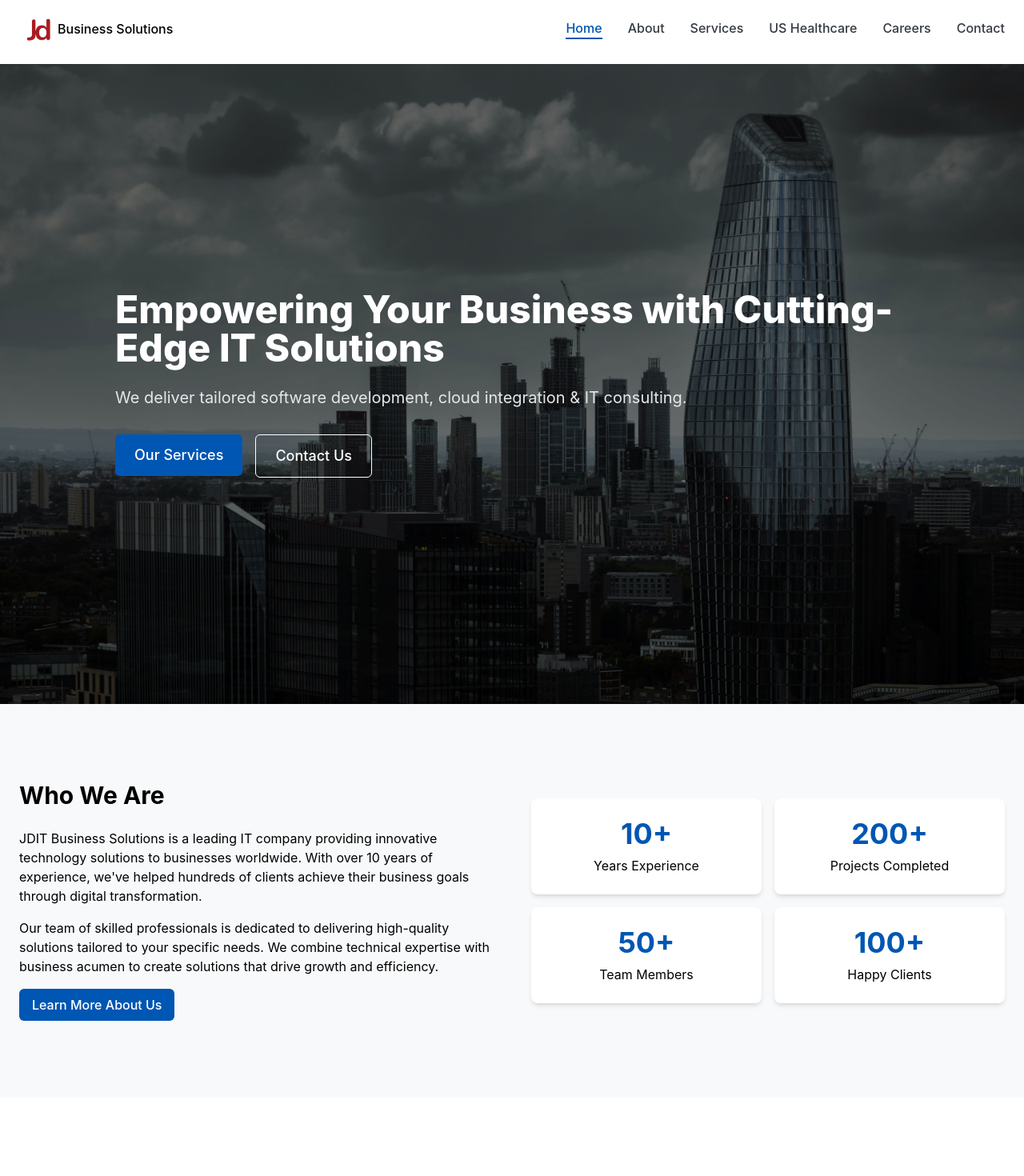
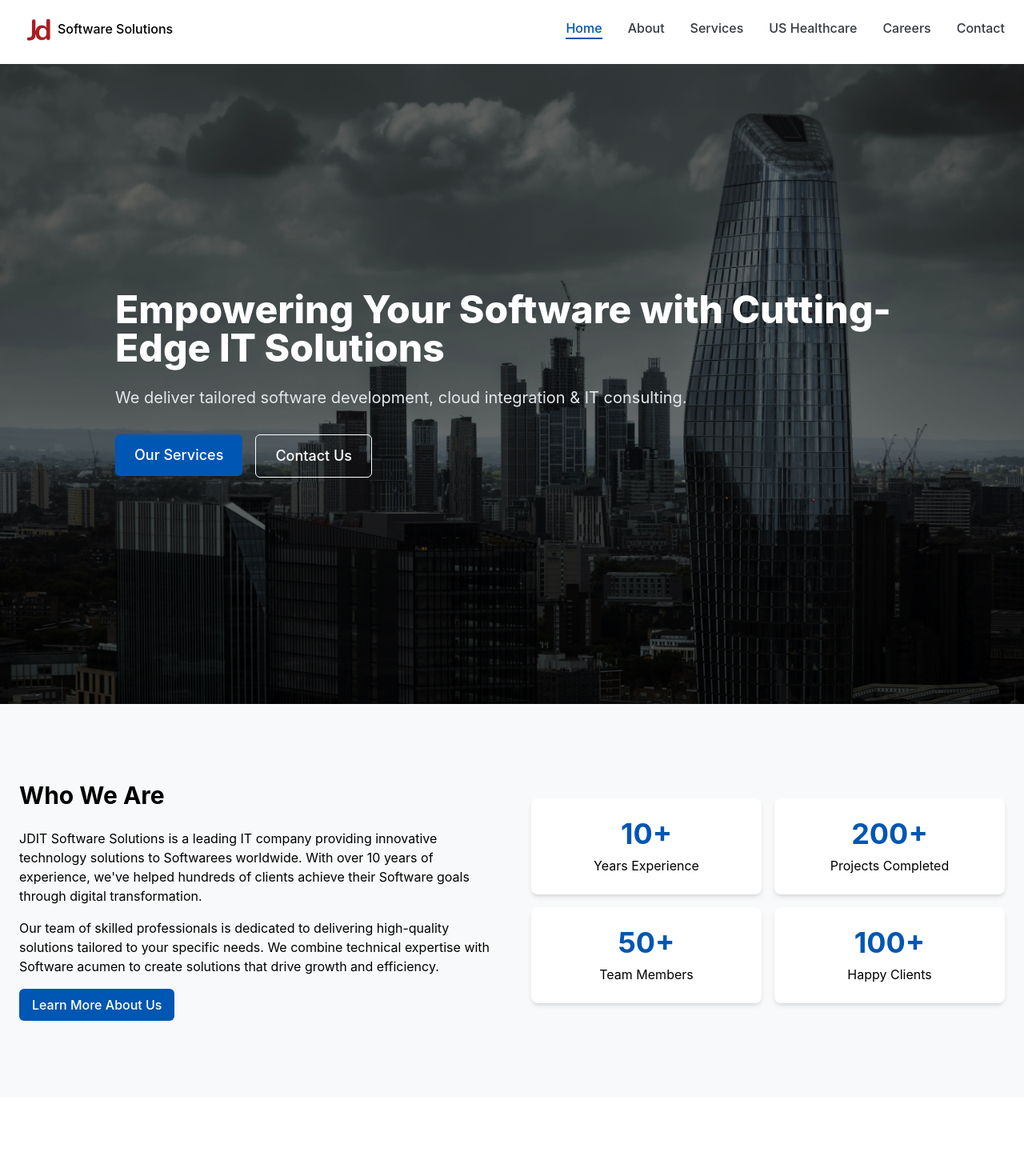
Before and after one commit to Ankitsinha2506/JDIT-Business-Solution-Pvt.-Ltd., a React (Vite) app: page / in a window 1280 px wide. Shown: the top 1470 px of the page at 80% size. Built offline with nearby package versions, Linux system fonts and the light colour scheme.

Commit message:
change business to software

```diff
--- a/index.html
+++ b/index.html
@@ -4,7 +4,7 @@
     <meta charset="UTF-8" />
     <link rel="icon" type="image/png" href="/favicon.png" />
     <meta name="viewport" content="width=device-width, initial-scale=1.0" />
-    <title>JDIT Business Solution Pvt. Ltd.</title>
+    <title>JDIT Software Solution Pvt. Ltd.</title>
   </head>
   <body>
     <div id="root"></div>
--- a/package.json
+++ b/package.json
@@ -1,5 +1,5 @@
 {
-  "name": "jdit-business-solution",
+  "name": "jdit-Software-solution",
   "private": true,
   "version": "0.0.0",
   "type": "module",
@@ -20,6 +20,7 @@
     "react-dom": "^19.1.0",
     "react-owl-carousel": "^2.3.3",
     "react-router-hash-link": "^2.4.3",
+    "react-use-intercom": "^5.5.0",
     "swiper": "^11.2.10",
     "wowjs": "^1.1.3"
   },
--- a/src/components/layout/Footer.jsx
+++ b/src/components/layout/Footer.jsx
@@ -36,9 +36,9 @@ const Footer = () => {
   ];
 
   const socialLinks = [
-    { icon: <FaFacebook />, url: 'https://www.facebook.com/people/JDIT-Business-solutions-Pvt-Ltd/61570376000478/' },
+    { icon: <FaFacebook />, url: 'https://www.facebook.com/people/JDIT-Software-solutions-Pvt-Ltd/61570376000478/' },
     { icon: <FaInstagram />, url: 'https://www.instagram.com/jdit.solutions/' },
-    { icon: <FaLinkedin />, url: 'https://www.linkedin.com/company/jdit-business-solution-pvt-ltd/posts/?feedView=all' },
+    { icon: <FaLinkedin />, url: 'https://www.linkedin.com/company/jdit-Software-solution-pvt-ltd/posts/?feedView=all' },
   ];
 
   return (
@@ -81,7 +81,7 @@ const Footer = () => {
             <div className="lg:col-span-2">
               <Link to="/" className="inline-flex items-center mb-8">
                 <img src={logoImage} alt="JDIT" className="h-12 w-auto" />
-                <span className="text-xl font-medium ml-2 text-white">Business Solutions Pvt. Ltd.</span>
+                <span className="text-xl font-medium ml-2 text-white">Software Solutions Pvt. Ltd.</span>
               </Link>
               <p className="text-gray-400 mb-8 max-w-md">
                 JDIT is a software development company specializing in custom software solutions for various industries.
@@ -151,7 +151,7 @@ const Footer = () => {
 
           {/* Copyright */}
           <div className="mt-12 pt-8 border-t border-gray-800 text-center text-gray-500">
-            <p>&copy; {currentYear} JDIT Business Solutions Pvt Ltd. All rights reserved.</p>
+            <p>&copy; {currentYear} JDIT Software Solutions Pvt Ltd. All rights reserved.</p>
           </div>
         </div>
       </footer>
--- a/src/components/layout/Navbar.jsx
+++ b/src/components/layout/Navbar.jsx
@@ -34,6 +34,7 @@ const Navbar = () => {
     { name: 'US Healthcare', path: '/us-healthcare' },
     { name: 'Careers', path: '/careers' },
     { name: 'Contact', path: '/contact' },
+
   ];
 
   return (
@@ -42,8 +43,8 @@ const Navbar = () => {
         <div className="flex justify-between items-center">
           {/* Logo */}
           <Link to="/" className="flex items-center" onClick={handleNavClick}>
-            <img src={Logo} alt="JDIT Business Solutions Logo" className="h-10" />
-            <span className="text-md font-medium ml-2">Business Solutions</span>
+            <img src={Logo} alt="JDIT Software Solutions Logo" className="h-10" />
+            <span className="text-md font-medium ml-2">Software Solutions</span>
           </Link>
 
           {/* Desktop Navigation */}
--- a/src/data/ProjectsData.js
+++ b/src/data/ProjectsData.js
@@ -44,7 +44,7 @@ const projectData = [
     technology: "Website",
     title: "ShreeGraphics Design Website",
     description:
-      "An intuitive online logo design tool enabling businesses and individuals to create unique brand identities with customizable templates, AI-based suggestions, and easy export options.",
+      "An intuitive online logo design tool enabling Softwarees and individuals to create unique brand identities with customizable templates, AI-based suggestions, and easy export options.",
   },
   {
     id: 6,
--- a/src/data/servicesData.js
+++ b/src/data/servicesData.js
@@ -97,7 +97,7 @@ export const services = [
             'Data visualization dashboards',
             'Descriptive and predictive analytics',
             'ETL pipelines',
-            'Business intelligence reporting',
+            'Software intelligence reporting',
             'Data cleansing & transformation',
             'KPI tracking & benchmarking'
         ],
--- a/src/pages/About.jsx
+++ b/src/pages/About.jsx
@@ -61,7 +61,7 @@ const About = () => {
     },
     {
       name: 'Ankit Lal Sinha',
-      position: 'Lead Developer',
+      position: 'Technical Lead',
       image: ankitImage,
       bio: 'Ankit leads our development team, bringing experience in software architecture & development.'
     },
@@ -101,9 +101,9 @@ const About = () => {
 
         {/* Content Layer */}
         <div style={{ position: 'relative', zIndex: 1 }}>
-          <h1 style={{ fontSize: '48px', fontWeight: 'bold' }}>About JDIT Business Solutions</h1>
+          <h1 style={{ fontSize: '48px', fontWeight: 'bold' }}>About JDIT Software Solutions</h1>
           <p style={{ fontSize: '18px', maxWidth: '600px', margin: '10px auto' }}>
-            We are a team of passionate IT professionals dedicated to helping businesses succeed through innovative technology solutions.          </p>
+            We are a team of passionate IT professionals dedicated to helping Softwarees succeed through innovative technology solutions.          </p>
         </div>
       </section>
 
@@ -119,7 +119,7 @@ const About = () => {
           <motion.div variants={itemVariants}>
             <h2 className="text-3xl font-bold mb-6">Our Story</h2>
             <p className="text-gray-700 mb-4">
-              At JDIT Business Solutions Pvt. Ltd., we are passionate about leveraging technology to empower businesses and individuals alike. Established with a vision to revolutionize the digital landscape, JDIT is a dynamic software development company committed to delivering innovative solutions tailored to meet the unique needs of our clients.
+              At JDIT Software Solutions Pvt. Ltd., we are passionate about leveraging technology to empower Softwarees and individuals alike. Established with a vision to revolutionize the digital landscape, JDIT is a dynamic software development company committed to delivering innovative solutions tailored to meet the unique needs of our clients.
             </p>
             <p className="text-gray-700 mb-4">
               With a focus on excellence and a dedication to customer satisfaction, we specialize in crafting cutting-edge software applications that drive efficiency, productivity, and growth. Our team of experienced engineers, designers, and project managers collaborate closely with clients to understand their objectives, challenges, and vision, ensuring that each solution we deliver exceeds expectations.
@@ -128,7 +128,7 @@ const About = () => {
               At JDIT, we embrace a customer-centric approach, prioritizing transparency, communication, and collaboration throughout the development process. Whether you require custom software development, mobile app development, web application development, or enterprise solutions, we have the expertise and resources to bring your ideas to life.
             </p>
             <p className="text-gray-700">
-              Join us on a journey of digital transformation. Discover how JDIT Business Solutions Pvt. Ltd. can help unlock your potential and propel your business to new heights through technology.
+              Join us on a journey of digital transformation. Discover how JDIT Software Solutions Pvt. Ltd. can help unlock your potential and propel your Software to new heights through technology.
             </p>
           </motion.div>
 
@@ -227,14 +227,14 @@ const About = () => {
           <motion.div variants={itemVariants} className="bg-white/10 p-8 rounded-lg">
             <h3 className="text-2xl font-bold mb-4">Our Mission</h3>
             <p className="text-gray-200">
-              At JDIT Business Solutions Pvt. Ltd., our mission is to empower businesses of all sizes to achieve their full potential through innovative and customized IT solutions. We aim to be a trusted partner by delivering technology-driven services that enhance operational efficiency, foster digital transformation, and accelerate business growth.
+              At JDIT Software Solutions Pvt. Ltd., our mission is to empower Softwarees of all sizes to achieve their full potential through innovative and customized IT solutions. We aim to be a trusted partner by delivering technology-driven services that enhance operational efficiency, foster digital transformation, and accelerate Software growth.
             </p>
           </motion.div>
 
           <motion.div variants={itemVariants} className="bg-white/10 p-8 rounded-lg">
             <h3 className="text-2xl font-bold mb-4">Our Vision</h3>
             <p className="text-gray-200">
-              Our vision at JDIT Business Solutions Pvt. Ltd. is to be the leading provider of transformative IT solutions globally. We envision a future where businesses of all sizes leverage technology to unlock their full potential and thrive in an ever-evolving digital landscape. Our commitment to innovation, integrity, and excellence fuels our journey toward this vision.            </p>
+              Our vision at JDIT Software Solutions Pvt. Ltd. is to be the leading provider of transformative IT solutions globally. We envision a future where Softwarees of all sizes leverage technology to unlock their full potential and thrive in an ever-evolving digital landscape. Our commitment to innovation, integrity, and excellence fuels our journey toward this vision.            </p>
           </motion.div>
         </motion.div>
       </Section>
--- a/src/pages/Careers.jsx
+++ b/src/pages/Careers.jsx
@@ -8,7 +8,7 @@ import './Careers.css'
 
 const counters = [
   { value: "99", text: "Success in getting happy customer" },
-  { value: "25", text: "Hundared of successful business" },
+  { value: "25", text: "Hundared of successful Software" },
   { value: "101", text: "Total clients who love JDIT" },
   { value: "4", text: "Stars reviews given by satisfied clients" },
 ];
--- a/src/pages/Contact.jsx
+++ b/src/pages/Contact.jsx
@@ -187,7 +187,7 @@ const Contact = () => {
               <h3 className="font-semibold text-lg mb-4">Follow Us</h3>
               <div className="flex space-x-4 text-primary text-xl">
                 <a
-                  href="https://www.facebook.com/people/JDIT-Business-solutions-Pvt-Ltd/61570376000478/"
+                  href="https://www.facebook.com/people/JDIT-Software-solutions-Pvt-Ltd/61570376000478/"
                   target="_blank"
                   rel="noopener noreferrer"
                   aria-label="Facebook"
@@ -205,7 +205,7 @@ const Contact = () => {
                   <FaInstagram />
                 </a>
                 <a
-                  href="https://www.linkedin.com/company/jdit-business-solution-pvt-ltd/posts/?feedView=all"
+                  href="https://www.linkedin.com/company/jdit-Software-solution-pvt-ltd/posts/?feedView=all"
                   target="_blank"
                   rel="noopener noreferrer"
                   aria-label="LinkedIn"
@@ -321,7 +321,7 @@ const Contact = () => {
       <Section withPadding={false}>
         <div className="h-96 w-full mb-5">
           <iframe
-            src="https://www.google.com/maps/embed?pb=!1m18!1m12!1m3!1d1965.2930753557828!2d73.93220908147956!3d18.50063401962412!2m3!1f0!2f0!3f0!3m2!1i1024!2i768!4f13.1!3m3!1m2!1s0x3bc2c1363301c3b9%3A0x9e75c5aee0aeb6db!2sJDIT%20BUSINESS%20SOLUTIONS%20PVT.LTD!5e0!3m2!1sen!2sin!4v1754776747142!5m2!1sen!2sin"
+            src="https://www.google.com/maps/embed?pb=!1m18!1m12!1m3!1d1965.2930753557828!2d73.93220908147956!3d18.50063401962412!2m3!1f0!2f0!3f0!3m2!1i1024!2i768!4f13.1!3m3!1m2!1s0x3bc2c1363301c3b9%3A0x9e75c5aee0aeb6db!2sJDIT%20Software%20SOLUTIONS%20PVT.LTD!5e0!3m2!1sen!2sin!4v1754776747142!5m2!1sen!2sin"
             width="100%"
             height="100%"
             style={{ border: 0 }}
--- a/src/pages/Home.jsx
+++ b/src/pages/Home.jsx
@@ -63,7 +63,7 @@ export default function Home() {
               className="text-4xl md:text-5xl font-extrabold text-white mb-6"
               variants={itemVariants}
             >
-              Empowering Your Business with Cutting-Edge IT Solutions
+              Empowering Your Software with Cutting-Edge IT Solutions
             </motion.h1>
             <motion.p
               className="text-xl text-gray-200 mb-8"
@@ -122,15 +122,15 @@ export default function Home() {
           <motion.div variants={itemVariants}>
             <h2 className="text-3xl font-bold mb-6">Who We Are</h2>
             {/* <p className="mb-4">
-              JDIT Business Solutions is a leading IT company providing
+              JDIT Software Solutions is a leading IT company providing
               innovative tech solutions worldwide.
             </p> */}
-            <p className="mb-4">JDIT Business Solutions is a leading IT company providing innovative technology
-              solutions to businesses worldwide. With over 10 years of experience, we've helped hundreds of
-              clients achieve their business goals through digital transformation.</p>
+            <p className="mb-4">JDIT Software Solutions is a leading IT company providing innovative technology
+              solutions to Softwarees worldwide. With over 10 years of experience, we've helped hundreds of
+              clients achieve their Software goals through digital transformation.</p>
 
             <p className="mb-4">Our team of skilled professionals is dedicated to delivering high-quality solutions
-              tailored to your specific needs. We combine technical expertise with business acumen to create
+              tailored to your specific needs. We combine technical expertise with Software acumen to create
               solutions that drive growth and efficiency.</p>
             <Button to="/about">Learn More About Us</Button>
           </motion.div>
@@ -221,10 +221,10 @@ export default function Home() {
             variants={itemVariants}
             className="text-3xl md:text-4xl font-bold mb-6"
           >
-            Ready to Transform Your Business?
+            Ready to Transform Your Software?
           </motion.h2>
           <motion.p variants={itemVariants} className="text-xl mb-8">
-            Let's discuss how our IT solutions can help you achieve your business goals.
+            Let's discuss how our IT solutions can help you achieve your Software goals.
           </motion.p>
           <motion.div variants={itemVariants}>
 
--- a/src/pages/Services.jsx
+++ b/src/pages/Services.jsx
@@ -42,7 +42,7 @@ export default function Services() {
             animate={{ opacity: 1 }}
             transition={{ delay: 0.1 }}
           >
-            Comprehensive IT solutions tailored to your business needs.
+            Comprehensive IT solutions tailored to your Software needs.
           </motion.p>
         </div>
       </section>
@@ -160,10 +160,10 @@ export default function Services() {
             variants={itemVariants}
             className="text-3xl md:text-4xl font-bold mb-6"
           >
-            Ready to Transform Your Business?
+            Ready to Transform Your Software?
           </motion.h2>
           <motion.p variants={itemVariants} className="text-xl mb-8">
-            Let's discuss how our IT solutions can help you achieve your business goals.
+            Let's discuss how our IT solutions can help you achieve your Software goals.
           </motion.p>
           <motion.div variants={itemVariants}>
 
```
Also changed, not shown: 1 other file (tests, documents, lock files or other folders).
